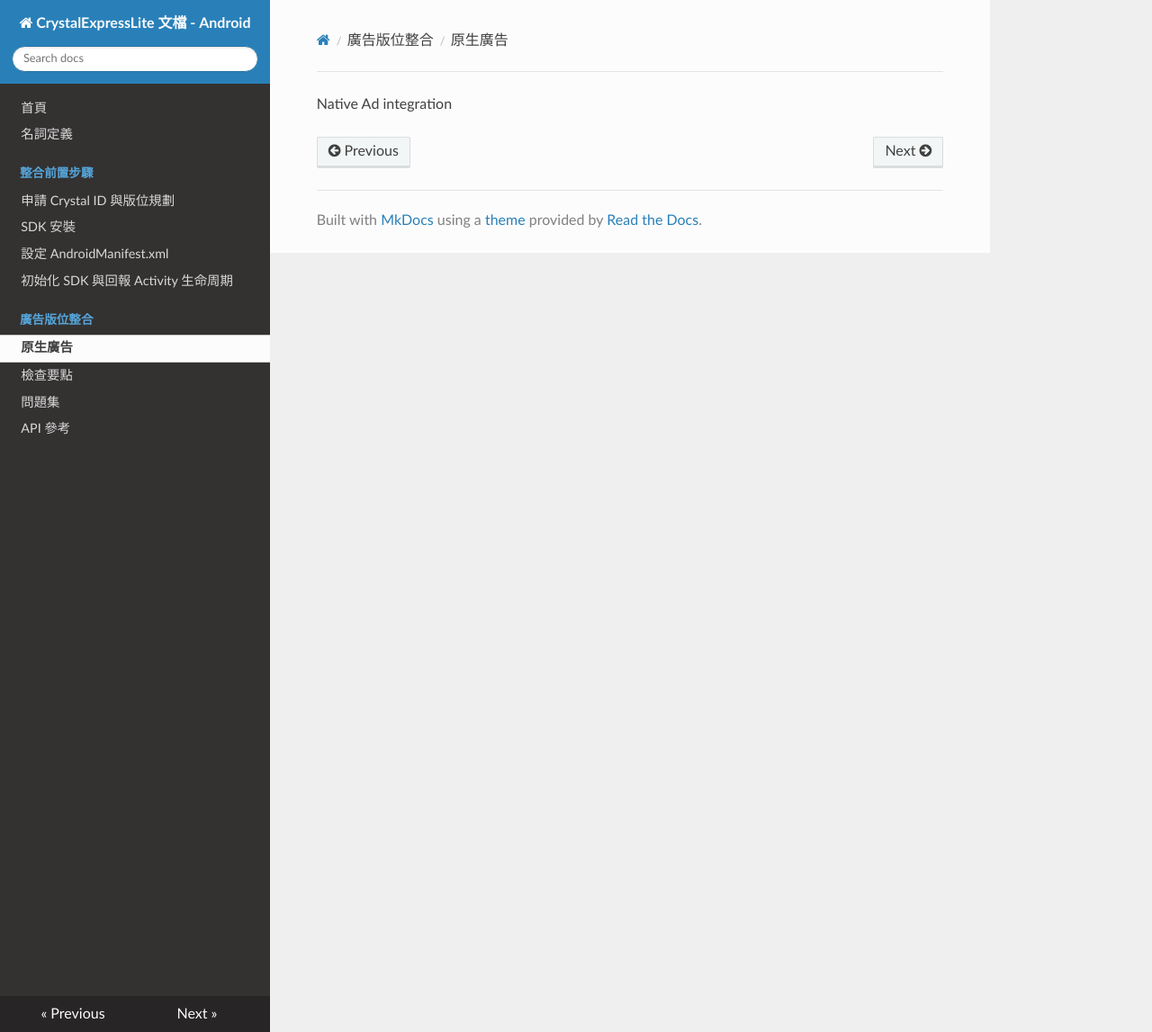
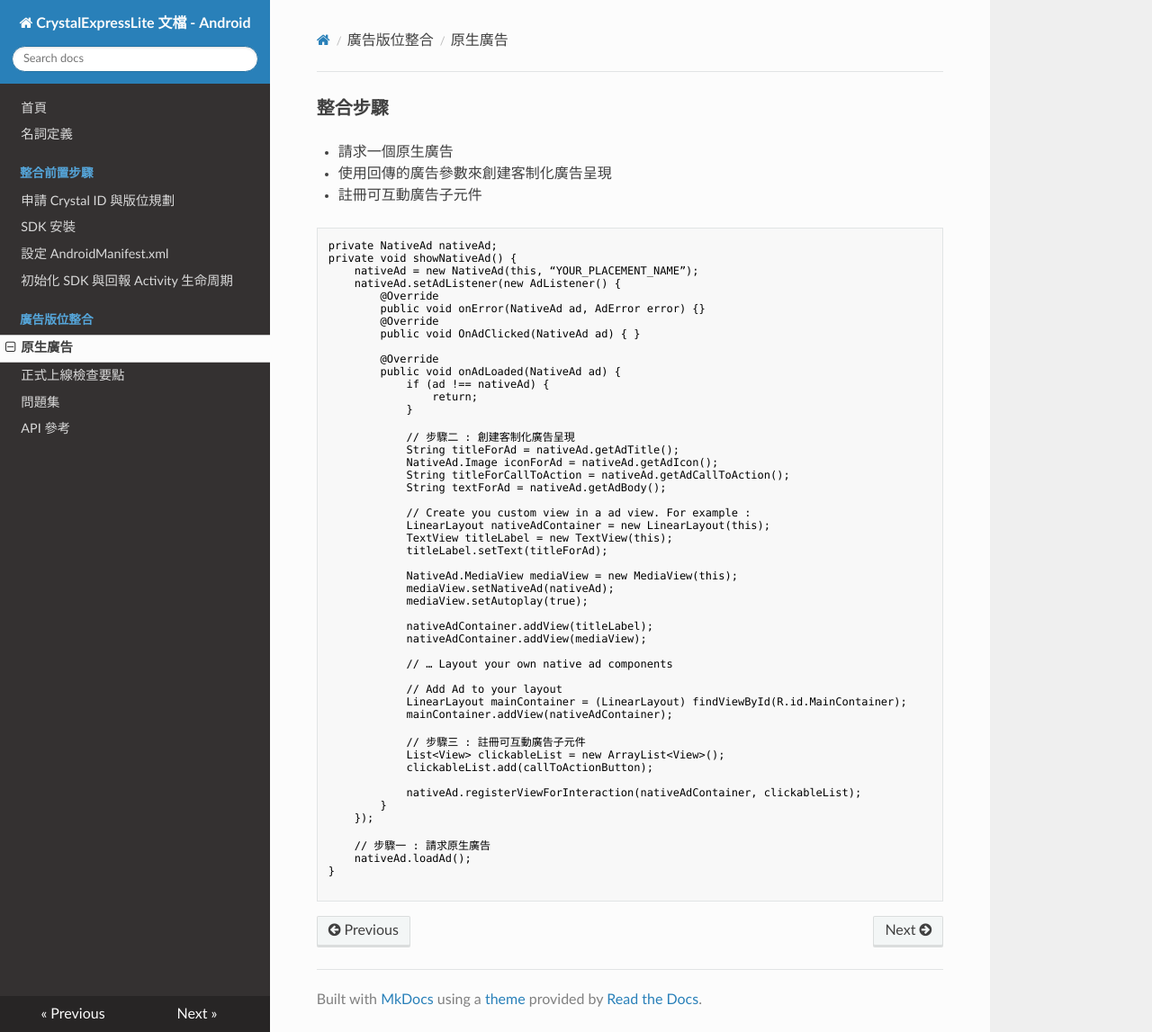
Before and after one commit to intowow/CrystalExpressLiteDocumentation-Android-zh_CN, an MkDocs documentation site: the page built from docs/native-ad-integration.md, in a window 1280 px wide and 1147 px high. Shown: the whole window at 90% size. Built offline with MkDocs 1.6.1, drawn with Linux system fonts in a browser that asks for light colours; nearby versions of some CDN libraries; old or Windows-style settings are respelled for this version of MkDocs.

Commit message:
Add checkpoint, faq, native ad integration page

````diff
--- a/docs/native-ad-integration.md
+++ b/docs/native-ad-integration.md
@@ -1 +1,58 @@
-Native Ad integration
+### 整合步驟
+  - 請求一個原生廣告
+  - 使用回傳的廣告參數來創建客制化廣告呈現
+  - 註冊可互動廣告子元件
+
+``` android
+private NativeAd nativeAd;
+private void showNativeAd() {
+    nativeAd = new NativeAd(this, “YOUR_PLACEMENT_NAME”);
+    nativeAd.setAdListener(new AdListener() {
+        @Override
+        public void onError(NativeAd ad, AdError error) {}
+        @Override
+        public void OnAdClicked(NativeAd ad) { }
+
+        @Override
+        public void onAdLoaded(NativeAd ad) {
+            if (ad !== nativeAd) {
+                return;
+            }
+
+			// 步驟二 : 創建客制化廣告呈現
+            String titleForAd = nativeAd.getAdTitle();
+            NativeAd.Image iconForAd = nativeAd.getAdIcon();
+            String titleForCallToAction = nativeAd.getAdCallToAction();
+            String textForAd = nativeAd.getAdBody();
+
+            // Create you custom view in a ad view. For example :
+            LinearLayout nativeAdContainer = new LinearLayout(this);
+            TextView titleLabel = new TextView(this);
+            titleLabel.setText(titleForAd);
+
+            NativeAd.MediaView mediaView = new MediaView(this);
+            mediaView.setNativeAd(nativeAd);
+            mediaView.setAutoplay(true);
+
+            nativeAdContainer.addView(titleLabel);
+            nativeAdContainer.addView(mediaView);
+
+            // … Layout your own native ad components
+
+            // Add Ad to your layout
+            LinearLayout mainContainer = (LinearLayout) findViewById(R.id.MainContainer);
+            mainContainer.addView(nativeAdContainer);
+
+            // 步驟三 : 註冊可互動廣告子元件
+            List<View> clickableList = new ArrayList<View>();
+            clickableList.add(callToActionButton);
+
+            nativeAd.registerViewForInteraction(nativeAdContainer, clickableList);
+        }
+    });
+
+	// 步驟一 : 請求原生廣告
+    nativeAd.loadAd();
+}
+
+```
--- a/mkdocs.yml
+++ b/mkdocs.yml
@@ -13,6 +13,6 @@ pages:
   - 初始化 SDK 與回報 Activity 生命周期: sdk-initialization.md
 - 廣告版位整合:
   - 原生廣告: native-ad-integration.md
-- 檢查要點: checkpoint.md
+- 正式上線檢查要點: checkpoint.md
 - 問題集: faq.md
 - API 參考: api-reference.md
````
Also changed, not shown: docs/api-reference.md (+3 -1 lines), docs/checkpoint.md (+8 -1 lines), docs/faq.md (+13 -1 lines).
